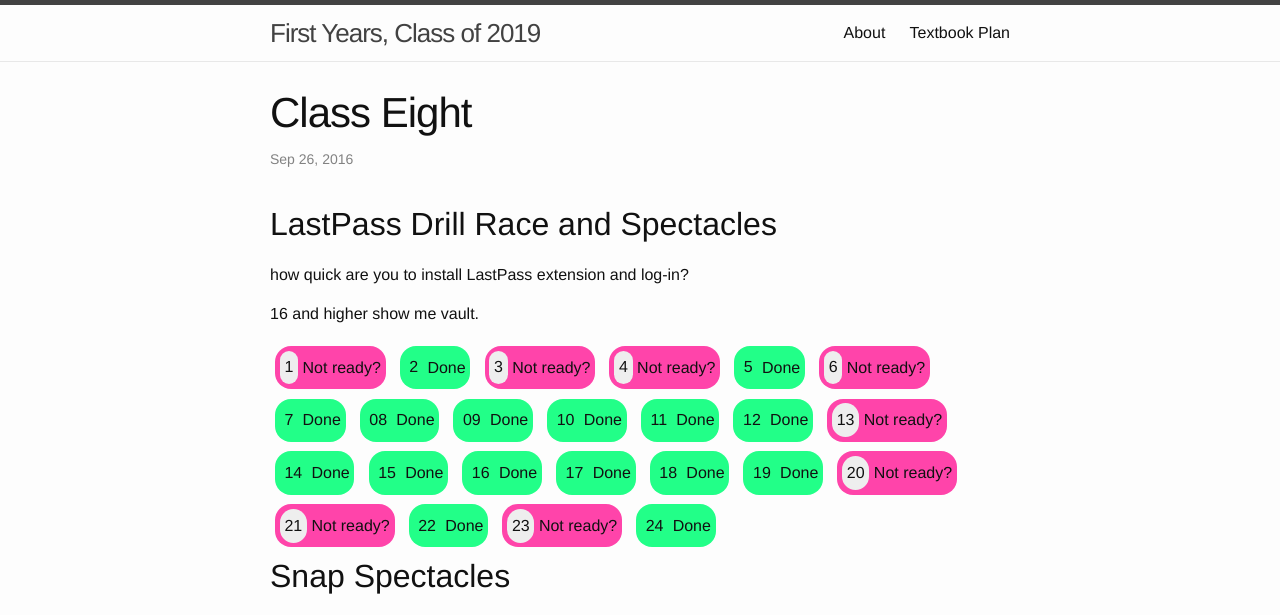
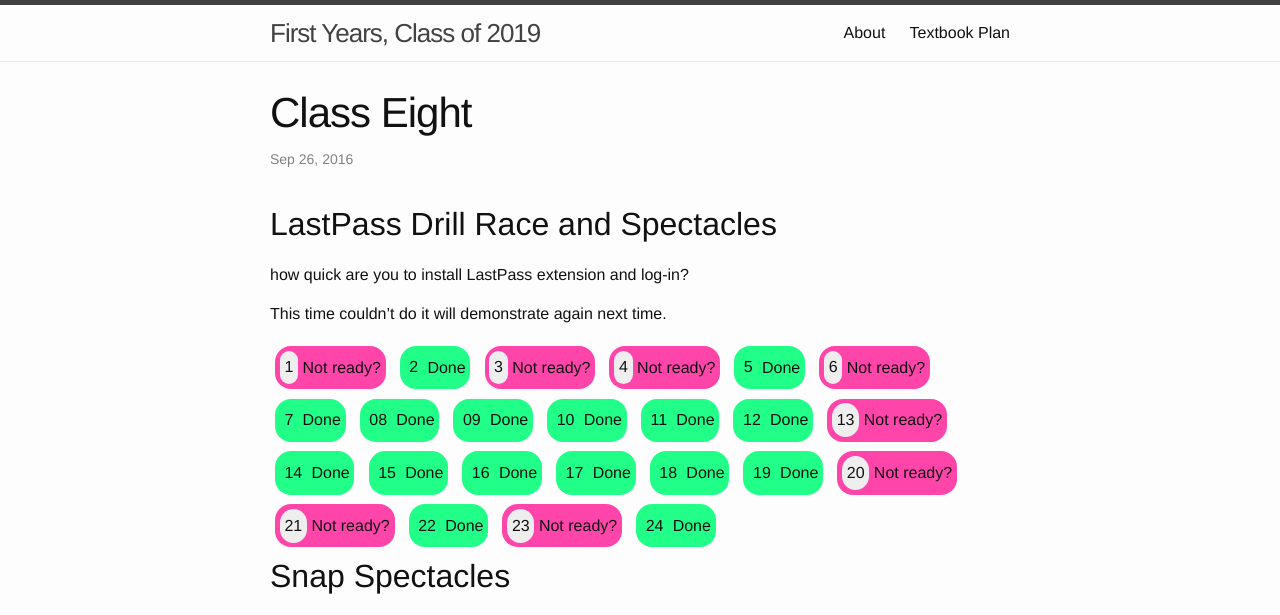
Before and after one commit to MrArgote/19-dot-argote-dot-org, a Jekyll site: the page built from _posts/2016-09-26-Class-Eight.md, in a window 1280 px wide. Shown: the top 615 px of the page. Built offline with Jekyll 4.4.1, drawn with Linux system fonts in a browser that asks for light colours; grey boxes are pictures that could not be loaded.

Commit message:
updated task completion data to class-8

```diff
--- a/_posts/2016-09-26-Class-Eight.md
+++ b/_posts/2016-09-26-Class-Eight.md
@@ -32,7 +32,7 @@
 
 how quick are you to install LastPass extension and log-in?
 
-16 and higher show me vault.
+This time couldn't do it will demonstrate again next time.
 
 <style>
   .student-tasks-grid span {
```
